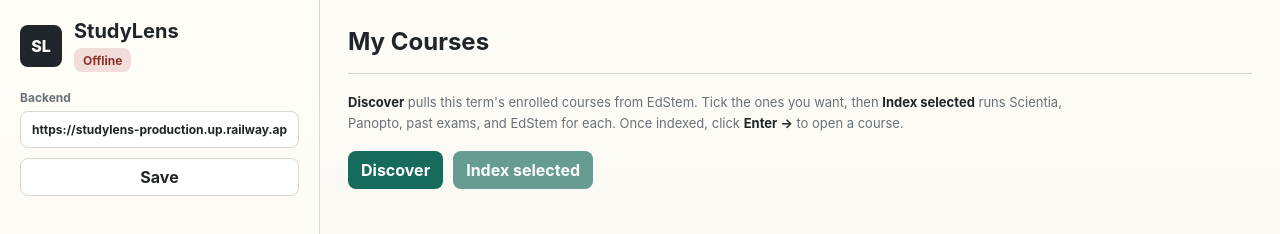
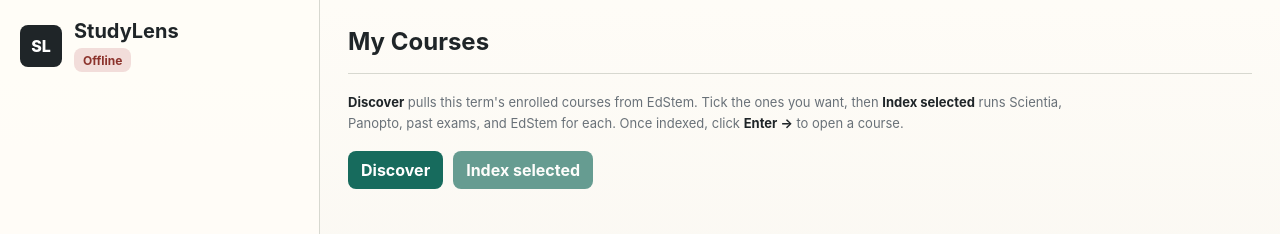
Before and after one commit to sunyxedu/StudyLens, a website with bundled scripts: page web/public/index.html in a window 1280 px wide. Shown: the top 234 px of the page. Built offline with nearby package versions, Linux system fonts and the light colour scheme; no server answers.

Commit message:
refactor(app): remove unused backend URL input and save settings functionality

```diff
--- a/web/public/index.html
+++ b/web/public/index.html
@@ -17,13 +17,6 @@
           </div>
         </header>
 
-        <section class="control-group">
-          <label class="field">
-            <span>Backend</span>
-            <input id="backend-url" value="http://localhost:8000" autocomplete="off" />
-          </label>
-          <button id="save-backend" class="button secondary" type="button">Save</button>
-        </section>
       </aside>
 
       <section class="workspace">
--- a/web/src/app.ts
+++ b/web/src/app.ts
@@ -1,17 +1,14 @@
-import { StudyLensApi, normalizeBaseUrl } from "./api.js";
+import { StudyLensApi } from "./api.js";
 import {
   loadSettings,
   parseScopeNotes,
   resolveBackendUrl,
   sanitizeFilename,
-  saveSettings,
 } from "./state.js";
 import { citationLabel, clippedText, resultTitle, scoreLabel } from "./render.js";
 import type { DiscoveredCourse, ResourceKind, SearchResult } from "./types.js";
 
 const elements = {
-  backendUrl: byId<HTMLInputElement>("backend-url"),
-  saveBackend: byId<HTMLButtonElement>("save-backend"),
   healthPill: byId<HTMLSpanElement>("health-pill"),
   // Course library (main page)
   coursesDiscover: byId<HTMLButtonElement>("courses-discover"),
@@ -67,10 +64,8 @@ init();
 function init(): void {
   const settings = loadSettings();
   settings.backendUrl = resolveBackendUrl(settings, window.location);
-  elements.backendUrl.value = settings.backendUrl;
   api = new StudyLensApi(settings.backendUrl);
 
-  elements.saveBackend.addEventListener("click", handleSaveSettings);
   elements.backToCoursesBtn.addEventListener("click", showCoursesPage);
   elements.reindexBtn.addEventListener("click", handleReindex);
   elements.askSubmit.addEventListener("click", handleAsk);
@@ -128,15 +123,7 @@ function activateCourseTab(tab: string): void {
   });
 }
 
-// ── Settings / health ────────────────────────────────────────────────
-
-function handleSaveSettings(): void {
-  const backendUrl = normalizeBaseUrl(elements.backendUrl.value);
-  elements.backendUrl.value = backendUrl;
-  api = new StudyLensApi(backendUrl);
-  saveSettings({ backendUrl });
-  void refreshHealth();
-}
+// ── Health ──────────────────────────────────────────────────────────
 
 async function refreshHealth(): Promise<void> {
   elements.healthPill.textContent = "Checking";
```
